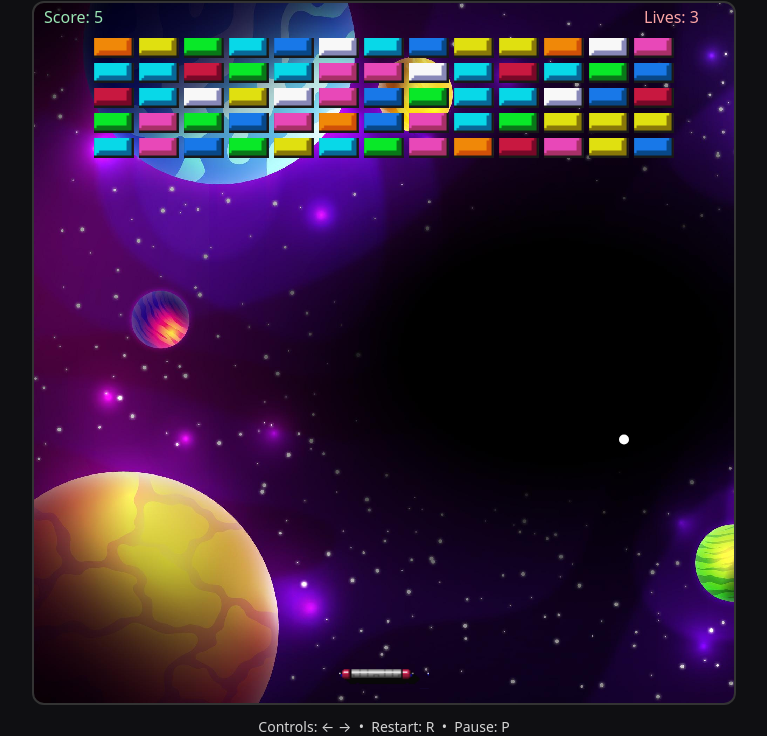
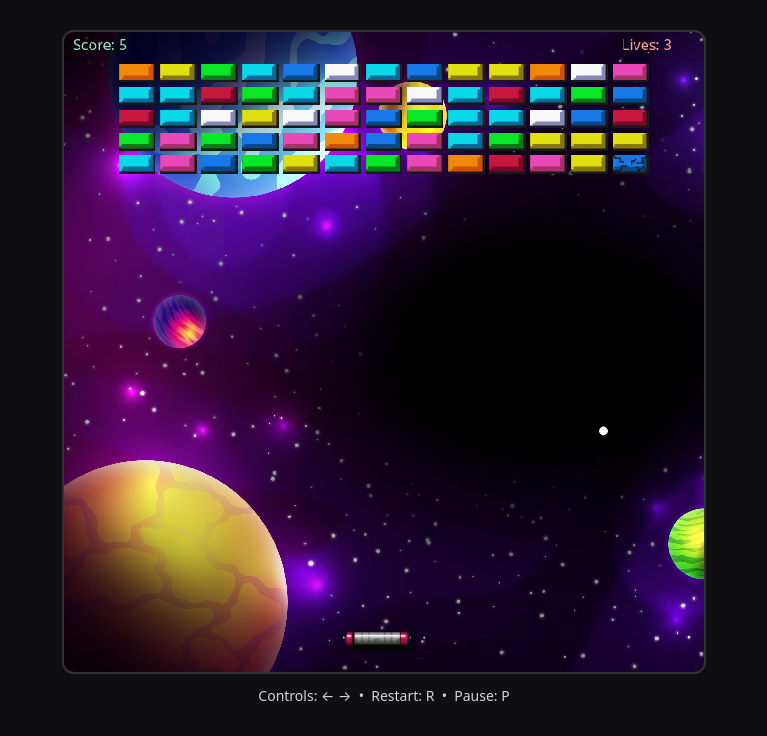
Before and after one commit to capimaker/Arkascript, a plain HTML site: page index.html in a window 1280 px wide. Shown: the part 85-821 px from the top of the page, without its empty margins (256-1023 px from the left). After the commit the page ends 800 px from the top, so only its background shows below. Drawn offline with Linux system fonts and the light colour scheme.

Commit message:
se ha añadido una nueva animación ahora los bloques se rompen

```diff
--- a/index.html
+++ b/index.html
@@ -22,9 +22,12 @@
       border-radius: 12px;
       background-size: cover;
       image-rendering: pixelated;
+      touch-action: none; /*desactiva el scroll y zoom tactil*/
+      max-width: 92vw;
+      max-height: 80vh;
     }
     .hud { font-size: 14px; opacity: .9; }
-    img#sprite, img#bricks { display: none; } /* Oculta hojas de sprite */
+    img#sprite, img#bricks, img#bricksdos { display: none; } /* Oculta hojas de sprite */
   </style>
 </head>
 <body>
@@ -39,6 +42,7 @@
   <!-- Pon aquí tus sprites si los tienes; si no, el juego usa rectángulos -->
   <img id="sprite" src="./sprite.png" alt="sprite paddle" />
   <img id="bricks" src="./bricks.png" alt="sprite bricks" />
+  <img id ="bricksdos" src="./bricks2.png" alt="broken bricks">
 
   <script src="main.js" defer></script>
 </body>
--- a/main.js
+++ b/main.js
@@ -3,14 +3,19 @@ const canvas = document.querySelector('canvas');
 
   const $sprite = document.querySelector('#sprite');
   const $bricks = document.querySelector('#bricks');
+  const $bricksdos = document.querySelector('#bricksdos');
 
-  // Flags de sprites cargados (fallback a rectángulos si no hay imágenes)
+  // Flags de sprites cargados fallback a rectángulos si no hay imágenes
   let spriteOk = !!($sprite && $sprite.complete && $sprite.naturalWidth > 0);
   let bricksOk = !!($bricks && $bricks.complete && $bricks.naturalWidth > 0);
+  let bricksdosOk = !!($bricksdos && $bricksdos.complete && $bricksdos.naturalWidth > 0);
+
   if ($sprite) $sprite.addEventListener('load', () => spriteOk = true);
   if ($sprite) $sprite.addEventListener('error', () => spriteOk = false);
   if ($bricks) $bricks.addEventListener('load', () => bricksOk = true);
   if ($bricks) $bricks.addEventListener('error', () => bricksOk = false);
+  if ($bricksdos) $bricksdos.addEventListener('load', () => bricksdosOk = true);
+  if ($bricksdos) $bricksdos.addEventListener('error', () => bricksdosOk = false);
 
   // Estado de juego y constantes globales
   let score = 0;
@@ -24,7 +29,7 @@ const canvas = document.querySelector('canvas');
   let x, y, dx, dy;
 
   // Pala y su movimiento
-  const paddleHeight = 20;
+  const paddleHeight = 30;
   const paddleWidth  = 90;
   const paddleSpeed  = 7;
   let paddleX, paddleY;
@@ -39,6 +44,9 @@ const canvas = document.querySelector('canvas');
   const brickPadding = 5;
   const brickOffsetTop = 35;
   const brickOffsetLeft = 60;
+
+  const BRICK_TILE_W = 32;
+  const BRICK_TILE_H = 16;
 
   const BRICK_STATUS = {
     ACTIVE: 1,
@@ -116,12 +124,19 @@ const canvas = document.querySelector('canvas');
       const b = bricks[c][r];
       if (b.status === BRICK_STATUS.DESTROYED) continue;
 
-        if (bricksOk) {
-          const clipX = b.color * 32; // ancho del tile en la hoja
-          const clipW = 32, clipH = 16;
-          ctx.drawImage($bricks, clipX, 0, clipW, clipH, b.x, b.y, brickWidth, brickHeight);
+      // Elegimos hoja según estado: ACTIVE -> bricks, HIT -> bricksdos
+      const isHit = (b.status === BRICK_STATUS.HIT);
+      const sheet = isHit ? $bricksdos : $bricks;
+      const sheetOk = isHit ? bricksdosOk : bricksOk;
+
+      if (sheetOk) {
+        const clipX = b.color * (BRICK_TILE_W || 32);
+        const clipW = (BRICK_TILE_W || 32);
+        const clipH = (BRICK_TILE_H || 16);
+        ctx.drawImage(sheet, clipX, 0, clipW, clipH, b.x, b.y, brickWidth, brickHeight);
       } else {
-          ctx.fillStyle = b.status === BRICK_STATUS.ACTIVE ? '#d9eb38' : '#f59f00';
+        // Fallback a rectángulos si falta alguna hoja
+        ctx.fillStyle = isHit ? '#f59f00' : '#d9eb38';
         ctx.fillRect(b.x, b.y, brickWidth, brickHeight);
         ctx.strokeStyle = '#000';
         ctx.strokeRect(b.x, b.y, brickWidth, brickHeight);
@@ -129,6 +144,7 @@ const canvas = document.querySelector('canvas');
     }
   }
 }
+
 
   function drawScore() {
     ctx.font = '16px system-ui, sans-serif';
@@ -300,14 +316,14 @@ const canvas = document.querySelector('canvas');
     drawScore();
 
     if (paused) {
-      drawOverlay('PAUSA (P para continuar)');
+      drawOverlay('PAUSE (P to continue)');
     } else if (!isGameOver && !isGameWon) {
       paddleMovement();
       ballMovement();
       collisionDetection();
       checkWin();
     } else {
-      drawOverlay(isGameWon ? '¡Has ganado! Pulsa R para reiniciar' : 'Game Over — Pulsa R para reiniciar');
+      drawOverlay(isGameWon ? 'YOU WIN! Press R to restart' : 'Game Over — Press R to restart');
     }
 
     requestAnimationFrame(draw);
```
Also changed, not shown: bricks2.png (added). Lines whose indentation alone changed are shown as unchanged.
